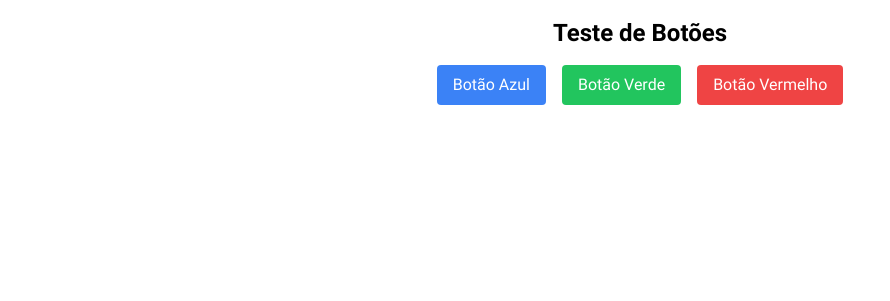
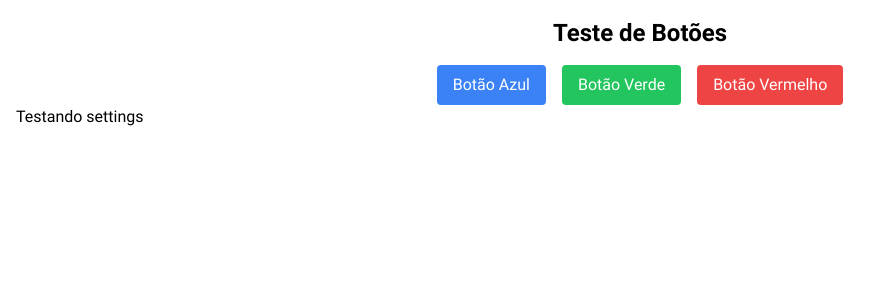
Before and after one commit to mrStudDev/apapesc, a Django app: page / in a window 1280 px wide. Shown: the part 499-800 px from the top of the page, without its empty margins (0-890 px from the left). Run offline with Django 5.2, Linux system fonts and the light colour scheme.

Commit message:
Testando settings

```diff
--- a/templates/app_home/home.html
+++ b/templates/app_home/home.html
@@ -54,6 +54,7 @@
           Botão Vermelho
       </button>
   </div>
+  <p>Testando settings</p>
 </div>
 
 <script>
```
